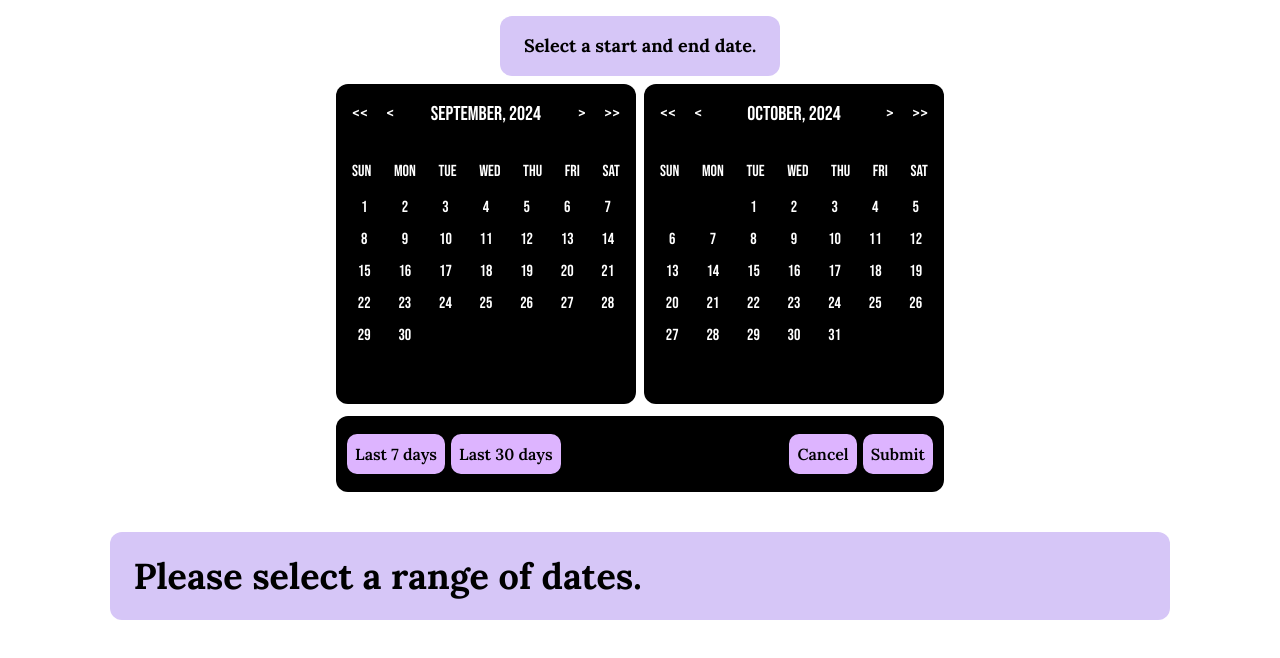
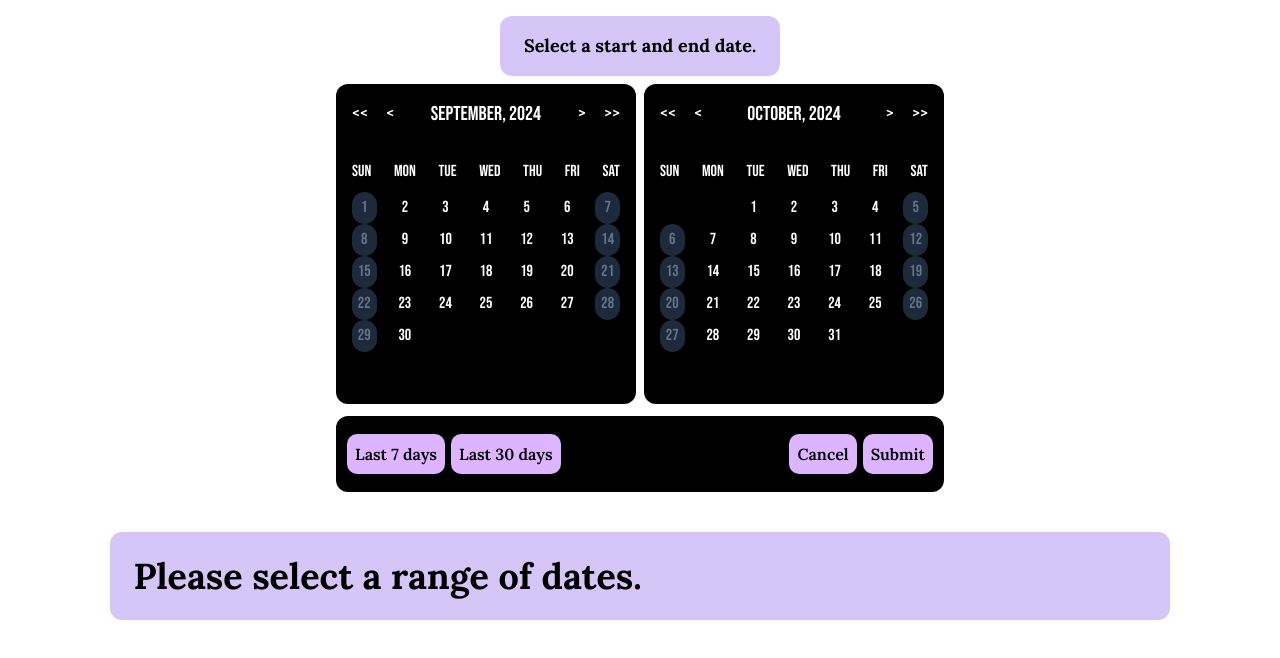
Before and after one commit to KartikChinda/FlexiDate, a React (Vite) app: page / in a window 1280 px wide. Both pictures are taken after a click on the button "Click here to select a range of dates.". Shown: the top 658 px of the page. Built offline with nearby package versions, Linux system fonts and the light colour scheme.

Commit message:
Implemented the hovering part while dragging over the dates.

```diff
--- a/src/components/RangePicker/Calendar/CalendarGrid.tsx
+++ b/src/components/RangePicker/Calendar/CalendarGrid.tsx
@@ -1,5 +1,5 @@
 import { useEffect, useState } from "react";
-import { getDaysOfTheWeek, generateDatesOfTheMonth } from "../../../utils/dateFunctions";
+import { getDaysOfTheWeek, generateDatesOfTheMonth, isAWeekday } from "../../../utils/dateFunctions";
 import { useDateRangeContext } from "../../../context/DateRangeContext";
 interface CalendarGridProps {
     currDate: Date | undefined;
@@ -17,7 +17,7 @@ const CalendarGrid = ({ currDate }: CalendarGridProps) => {
     }, [currDate])
 
     // here starts the import for setting the start and end dates.
-    const { startingDate, setStartingDate, endingDate, setEndingDate } = useDateRangeContext();
+    const { startingDate, setStartingDate, endingDate, setEndingDate, hoverDate, setHoverDate } = useDateRangeContext();
 
     const handleDateClick = (date: Date) => {
         if (!startingDate || (startingDate && endingDate)) {
@@ -32,9 +32,23 @@ const CalendarGrid = ({ currDate }: CalendarGridProps) => {
         }
     }
 
-    const handleClick = () => {
-        console.log()
-    }
+    const handleMouseEnter = (date: Date | null) => {
+        if (startingDate && !endingDate) {
+            setHoverDate(date);
+        }
+    };
+
+    const handleMouseLeave = () => {
+        setHoverDate(null);
+    };
+
+    const isDateInGivenRange = (date: Date) => {
+        if (!startingDate || !hoverDate) return false;
+        if (!endingDate) {
+            return date > startingDate && date <= hoverDate;
+        }
+        return date > startingDate && date < endingDate;
+    };
 
 
 
@@ -60,7 +74,10 @@ const CalendarGrid = ({ currDate }: CalendarGridProps) => {
                                 // here, we are making sure that null values are not clickable and settable as a date. Limiting this on UI so we dont have to do it using Scripts.
                                 if (currDay !== null)
                                     return (
-                                        <button onClick={() => handleDateClick(currDay)} key={_idx} className="w-full flex justify-around p-1 ">
+                                        <button onClick={() => handleDateClick(currDay)}
+                                            onMouseEnter={() => handleMouseEnter(currDay)}
+                                            onMouseLeave={handleMouseLeave}
+                                            key={_idx} className={`w-full p-1 rounded-full  ${startingDate === currDay || endingDate === currDay ? 'bg-palette-purpleDark text-black font-black ' : isDateInGivenRange(currDay) ? 'bg-palette-purpleLight text-slate-800' : !isAWeekday(currDay) ? ' bg-slate-800 text-slate-500' : ''} `}>
                                             {currDay?.getDate()}
                                         </button>
                                     )
--- a/src/context/DateRangeContext.tsx
+++ b/src/context/DateRangeContext.tsx
@@ -13,6 +13,8 @@ interface DateRangeContextProps {
     setinitialCal1Date: React.Dispatch<React.SetStateAction<Date>>;
     setinitialCal2Date: React.Dispatch<React.SetStateAction<Date>>;
     setareDatesSet: React.Dispatch<React.SetStateAction<boolean>>;
+    hoverDate: Date | null;
+    setHoverDate: React.Dispatch<React.SetStateAction<Date | null>>;
 }
 
 export const DateRangeContext = React.createContext<DateRangeContextProps | undefined>(undefined);
@@ -31,6 +33,7 @@ export const DateRangeProvider = ({ children }: { children: React.ReactNode }) =
 
     const [initialCal2Date, setinitialCal2Date] = useState<Date>(new Date());
 
+    const [hoverDate, setHoverDate] = useState<Date | null>(null);
 
 
 
@@ -54,7 +57,7 @@ export const DateRangeProvider = ({ children }: { children: React.ReactNode }) =
     }, [startingDate, endingDate, initialCal1Date])
 
     return (
-        <DateRangeContext.Provider value={{ startingDate, endingDate, weekendDates, setStartingDate, setEndingDate, setWeekendDates, areDatesSet, setareDatesSet, initialCal1Date, initialCal2Date, setinitialCal1Date, setinitialCal2Date }}>
+        <DateRangeContext.Provider value={{ startingDate, endingDate, weekendDates, setStartingDate, setEndingDate, setWeekendDates, areDatesSet, setareDatesSet, initialCal1Date, initialCal2Date, setinitialCal1Date, setinitialCal2Date, hoverDate, setHoverDate }}>
             {children}
         </DateRangeContext.Provider>
     )
```
